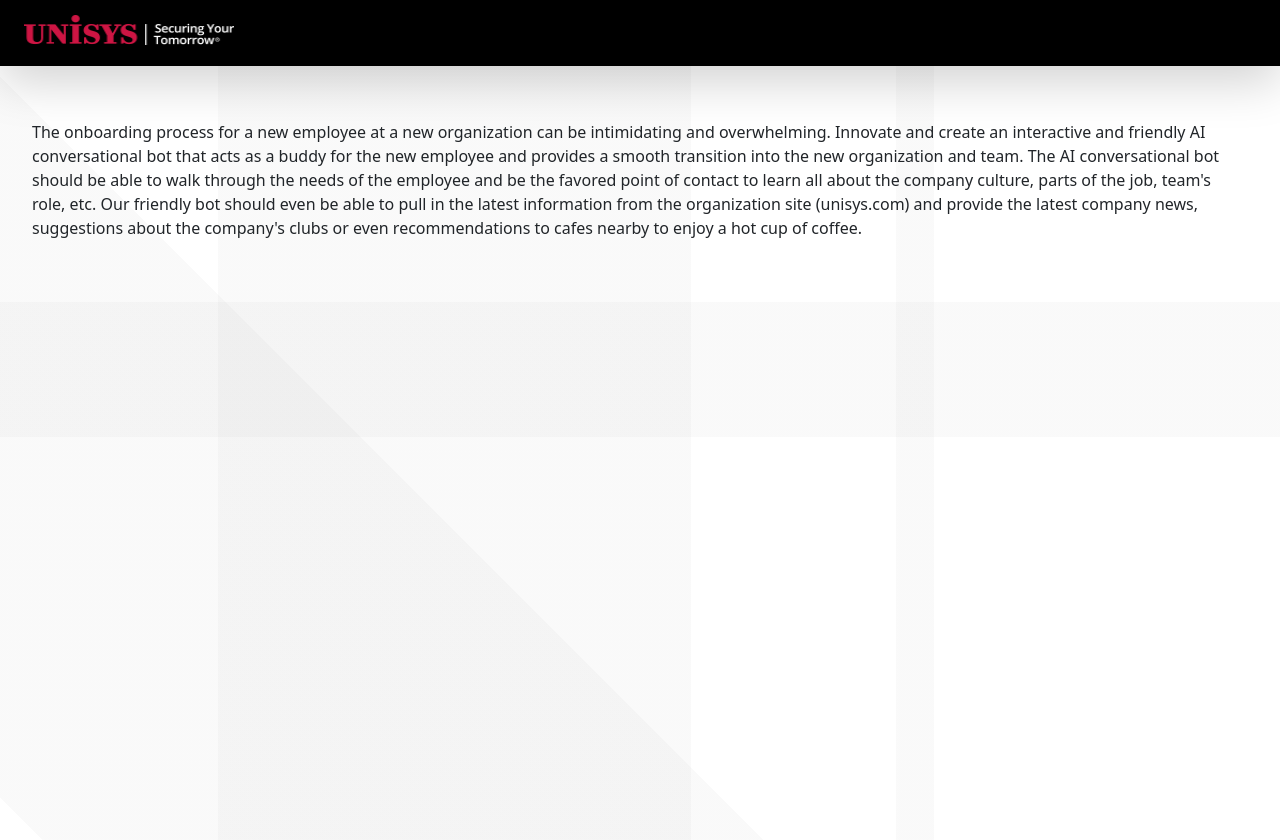
After one commit to Gaurav-71/Buddy-AI, a Flask app: page /about in a window 1280 px wide. The commit adds this page. Run offline with Flask 2, Linux system fonts and the light colour scheme.

Commit message:
Finished

```diff
--- a/app.py
+++ b/app.py
@@ -3,6 +3,8 @@ from flask import Flask, render_template, request, redirect
 import time
 import uuid
 import webbrowser
+
+import scraper
 
 app = Flask(__name__)
 
@@ -19,6 +21,7 @@ class Messages():
 messagesQ = []
 
 messagesQ.insert(0,Messages("Hello, i am your onboarding buddy, i am here to make your transition into the company super smooth and easy."))
+messagesQ.insert(0,Messages("Our company motto is enhancing people’s lives through secure, reliable advanced IT solutions."))
 
 class Employee():
     def __init__(self, name, role, uid=uuid.uuid4()):
@@ -56,8 +59,8 @@ class Track():
 
 tracks = []
 
-tracks.insert(0,Track("Designer","https://slack.com/designer-group","https://coursera.org/design-course","https://zoom.us/123","2021-06-19", "04:00"))
-tracks.insert(0,Track("Software Engineer","https://slack.com/se-group","https://coursera.org/se-course","https://zoom.us/132","2021-06-21", "04:00"))
+tracks.insert(0,Track("Designer","https://slack.com/designer-group","https://coursera.org/design-course","https://unisys.zoom.us/123","2021-06-19", "14:00"))
+tracks.insert(0,Track("Software Engineer","https://slack.com/se-group","https://coursera.org/se-course","https://unisys.zoom.us/132","2021-06-21", "18:00"))
 
 
 def analyzeMessage(message):
@@ -67,8 +70,6 @@ def analyzeMessage(message):
         messagesQ.insert(0,Messages("Cleared all messages succesfully !"))
     elif "role" in message or "position" in message :
         messagesQ.insert(0,Messages("You currently hold the job role of a "+currentEmployee.role))
-    elif "hi" in message or "hello" in message or "yo" in message:
-        messagesQ.insert(0,Messages("Hi, "+currentEmployee.name+". How are you doing today ?"))
     elif "good" in message or "great" in message:
         messagesQ.insert(0,Messages("That's wonderful, how may i help you ?"))
     elif "mail" in message:
@@ -77,11 +78,24 @@ def analyzeMessage(message):
     elif "unisys.com" in message:
         messagesQ.insert(0,Messages("I have opened unisys.com in a new tab, hope you can find the relevant information you are looking for"))
         webbrowser.open("https://unisys.com",new=2)
+    elif "about" in message:
+        results = scraper.about()
+        messagesQ.insert(0,Messages(results))
+    elif "motto" in message:
+        results = scraper.motto()
+        messagesQ.insert(0,Messages(results))
+    elif "unisys" in message:
+        messagesQ.insert(0,Messages("This is what i found related to your query online"))
+        results = scraper.googleSearch(message)
+        messagesQ.insert(0,Messages(results,"link"))
     elif "slack" in message:
         if currentEmployee.role == "Software Engineer":
             for track in tracks:
                 if track.role == "Software Engineer":
-                    messagesQ.insert(0,Messages("The slack link for your team is : "+track.slack))
+                    res = []
+                    res.append(scraper.Links(track.slack,track.slack))
+                    messagesQ.insert(0,Messages("The slack link for your team is as follows"))
+                    messagesQ.insert(0,Messages(res,"link"))
                     messagesQ.insert(0,Messages("Please click on the above link to join the group and stay updated with your team."))
         else:
             messagesQ.insert(0,Messages("There is no slack channel provided currently for your team."))
@@ -92,11 +106,54 @@ def analyzeMessage(message):
                 mates =  emp.name + ", " + mates
         messagesQ.insert(0,Messages("You belong to the Software Engineering team."))
         messagesQ.insert(0,Messages("Your teammates are "+mates+" you can connect with them on your teams' slack channel."))
-
+    elif "blog" in message or "bored" in message:
+        messagesQ.insert(0,Messages("Here is the latest blog from our website"))
+        results = scraper.blogs()
+        messagesQ.insert(0,Messages(results,"link"))
+    elif "news" in message:
+        messagesQ.insert(0,Messages("Catch up on the latest news from our website"))
+        results = scraper.news()
+        messagesQ.insert(0,Messages(results,"link"))
+    elif "hi !" in message or "hello" in message or "hi!" in message or "hey" in message:
+        messagesQ.insert(0,Messages("Hi, "+currentEmployee.name+". How are you doing today ?"))
+    elif "cafes" in message:
+        messagesQ.insert(0,Messages("Here are the cafes near you"))
+        results = scraper.restaurants()
+        messagesQ.insert(0,Messages(results,"link"))
+    elif "onboard" in message:
+        messagesQ.insert(0,Messages("Congratulations, we are glad to have you in our company"))
+        messagesQ.insert(0,Messages("Before you start working on exciting projects, there are few formalities to be completed"))
+        messagesQ.insert(0,Messages("1. We will be conducting an orientation to brief and induct you into our workforce"))
+        messagesQ.insert(0,Messages("2. Technical training will be provided as a prerequisite for your project"))
+        messagesQ.insert(0,Messages("3. Relevant documents like bank details must be submitted"))
+        messagesQ.insert(0,Messages("Feel free to ask me for any assistance"))
+    elif "training" in message:
+        res = []
+        for track in tracks:
+            if track.role == "Software Engineer":
+                res.append(scraper.Links(track.training, track.training))
+                messagesQ.insert(0,Messages("Please follow this link to finish your training"))
+                messagesQ.insert(0,Messages(res,"link"))
+    elif "orientation" in message:
+        res = []
+        for track in tracks:
+            if track.role == "Software Engineer":
+                res.append(scraper.Links(track.orientation, track.orientation))
+                messagesQ.insert(0,Messages("Please follow this link to attend your orientation"))
+                messagesQ.insert(0,Messages(res,"link"))
+                messagesQ.insert(0,Messages("The orientation will be conducted on "+track.date+", at "+track.time+" hrs"))
+    elif "ifsc" in message:
+        messagesQ.insert(0,Messages("Your bank details have been saved successfully"))
+    elif "acc no" in message:
+        messagesQ.insert(0,Messages("Thank you for sharing your Account Number, please share the IFSC code as well."))
+    elif "thanks" in message:
+        messagesQ.insert(0,Messages("You are welcome !"))
+    elif "bye" in message:
+        messagesQ.insert(0,Messages("Bye Bye ! Hope you all liked me "))
     else:
-        messagesQ.insert(0,Messages("Sorry, I won't be able to answer that right now"))
-
-
+        messagesQ.insert(0,Messages("This is what i found related to your query online"))
+        results = scraper.googleSearch(message)
+        messagesQ.insert(0,Messages(results,"link"))
 
 
 
@@ -135,7 +192,7 @@ def character():
             user_query = "Latest News"
 
         elif request.form.get("b5"):
-            user_query = "Nearby Restaurants"
+            user_query = "Nearby Cafes"
 
         elif request.form.get("b6"):
             user_query = "Show My Email"
@@ -159,6 +216,10 @@ def character():
 def admin():
     return render_template("admin.html")
 
+@app.route("/about",methods=['POST','GET'])
+def about():
+    return render_template("about.html")
+
 @app.route("/employee",methods=['POST','GET'])
 def employee():
     if request.method == 'POST':
--- a/static/scss/admin.css
+++ b/static/scss/admin.css
@@ -291,4 +291,17 @@ body {
   color: white;
   padding-bottom: 2rem;
 }
+
+article {
+  margin-top: 15vh;
+  width: 100%;
+  height: 90vh;
+  display: -webkit-box;
+  display: -ms-flexbox;
+  display: flex;
+  padding: 0 2rem;
+  -webkit-box-align: start;
+      -ms-flex-align: start;
+          align-items: flex-start;
+}
 /*# sourceMappingURL=admin.css.map */
--- a/static/scss/admin.scss
+++ b/static/scss/admin.scss
@@ -354,3 +354,12 @@ body {
     }
   }
 }
+
+article {
+  margin-top: 15vh;
+  width: 100%;
+  height: 90vh;
+  display: flex;
+  padding: 0 2rem;
+  align-items: flex-start;
+}
--- a/static/scss/main.css
+++ b/static/scss/main.css
@@ -489,6 +489,7 @@ body .chat-box {
 
 body .chat-box .result-messages {
   overflow-y: scroll;
+  overflow-x: hidden;
   width: 100%;
   height: 100%;
   display: -webkit-box;
--- a/static/scss/main.scss
+++ b/static/scss/main.scss
@@ -490,6 +490,7 @@ body {
     .result-messages {
       //background: red;
       overflow-y: scroll;
+      overflow-x: hidden;
       width: 100%;
       height: 100%;
       display: flex;
--- /dev/null
+++ b/templates/about.html
@@ -0,0 +1,16 @@
+{% extends "admin_base.html" %} {% block body %}
+<article>
+  <p>
+    The onboarding process for a new employee at a new organization can be
+    intimidating and overwhelming. Innovate and create an interactive and
+    friendly AI conversational bot that acts as a buddy for the new employee and
+    provides a smooth transition into the new organization and team. The AI
+    conversational bot should be able to walk through the needs of the employee
+    and be the favored point of contact to learn all about the company culture,
+    parts of the job, team's role, etc. Our friendly bot should even be able to
+    pull in the latest information from the organization site (unisys.com) and
+    provide the latest company news, suggestions about the company's clubs or
+    even recommendations to cafes nearby to enjoy a hot cup of coffee.
+  </p>
+</article>
+{%endblock%}
--- a/templates/employee.html
+++ b/templates/employee.html
@@ -11,7 +11,7 @@
     </div>
     <div class="line"></div>
   </div>
-  <form method="POST" action="/employee">
+  <form autocomplete="off" method="POST" action="/employee">
     <div>
       <input
         type="text"
```
Also changed, not shown: scraper.py (added, +87 -0 lines), search.py (deleted, +0 -7 lines), templates/chats.html (+7 -1 lines), 3 other files.
